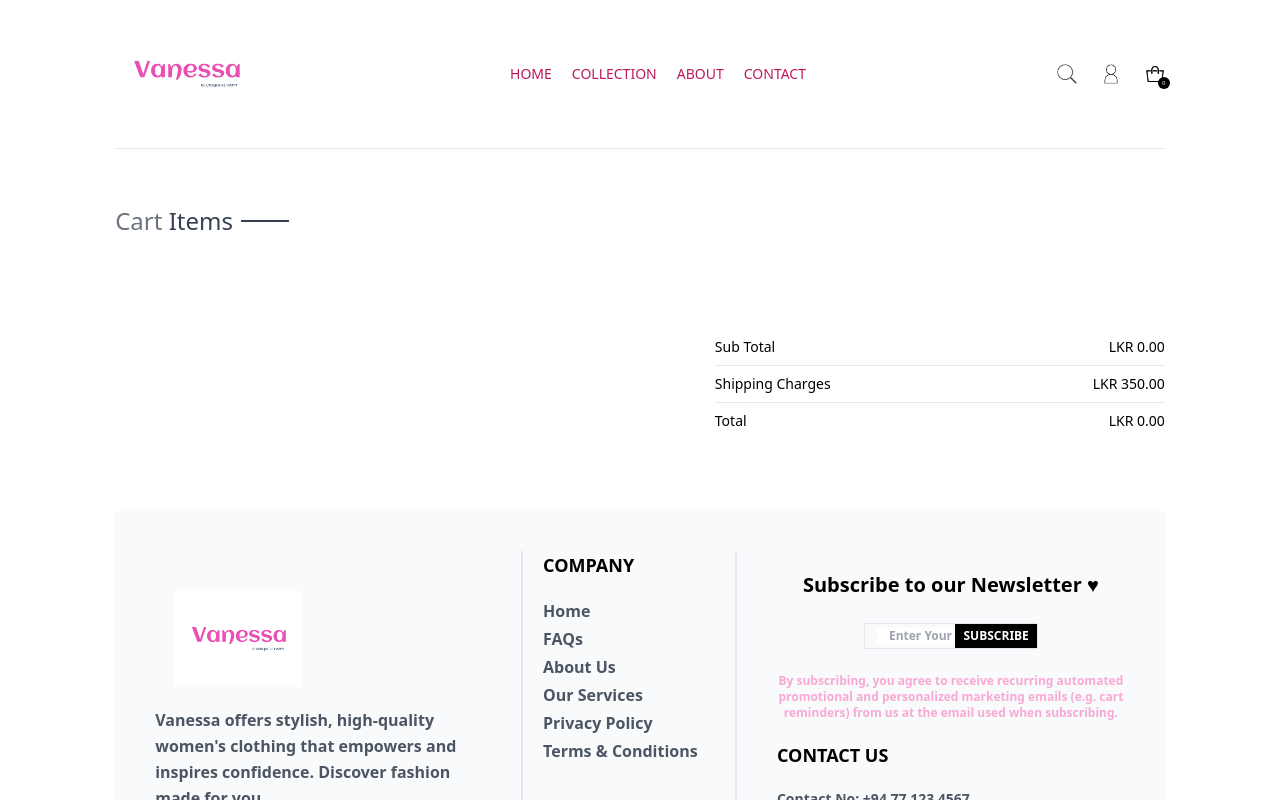
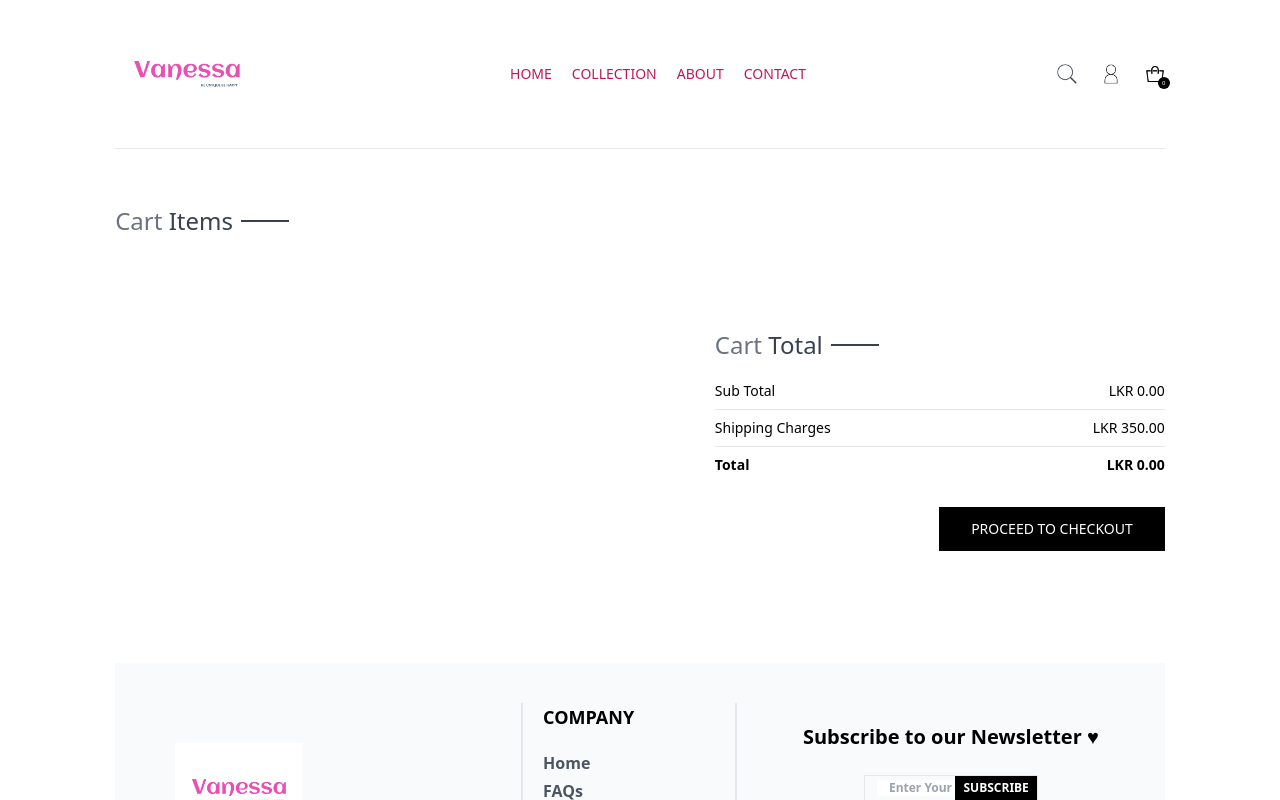
Before and after one commit to SiharaH/Vanessa, a React (Vite) app: page /cart in a window 1280 px wide. Shown: the top 800 px of the page. Built offline with nearby package versions, Linux system fonts and the light colour scheme.

Commit message:
Checkout Button

```diff
--- a/src/components/CartTotal.jsx
+++ b/src/components/CartTotal.jsx
@@ -1,11 +1,15 @@
 import React, { useContext } from 'react'
 import { ShopContext } from '../context/ShopContext'
+import Title from './Title';
 
 const CartTotal = () => {
 
     const {currency, deliveryFee, getCartAmount} = useContext(ShopContext);
   return (
     <div className='w-full'>
+        <div className='text-2xl'>
+            <Title text1={'Cart'} text2={'Total'} />
+        </div>
         <div className='flex flex-col gap-2 mt-2 text-sm'>
             <div className='flex justify-between'>
                 <p>Sub Total</p>
@@ -18,7 +22,7 @@ const CartTotal = () => {
                 <p>{currency}{deliveryFee}.00</p>
             </div>
             <hr />
-            <div className='flex justify-between'>
+            <div className='flex justify-between font-bold'>
                 <p>Total</p>
                 <p>{currency}{getCartAmount() === 0 ? 0 : getCartAmount() + deliveryFee}.00</p>
 
--- a/src/context/ShopContext.jsx
+++ b/src/context/ShopContext.jsx
@@ -1,6 +1,7 @@
 import { createContext, useState, useEffect } from "react";
 import { products } from "../assets/assets";
 import { toast } from "react-toastify";
+import { useNavigate } from "react-router-dom";
 
 
 export const ShopContext = createContext();
@@ -12,6 +13,7 @@ const ShopContextProvider = (props) => {
     const [search,setSearch] = useState('');
     const [showSearch, setshowSearch] = useState(true);
     const [cartItems, setCartItems] = useState({});
+    const navigate = useNavigate();
 
     const addToCart = async (itemId, size) => {
 
@@ -80,7 +82,7 @@ const ShopContextProvider = (props) => {
         search, setSearch, showSearch, setshowSearch,
         cartItems, setCartItems, addToCart,
         getCartCount, updateQuantity,
-        getCartAmount,
+        getCartAmount, navigate
 
     }
 
--- a/src/pages/Cart.jsx
+++ b/src/pages/Cart.jsx
@@ -6,7 +6,7 @@ import CartTotal from '../components/CartTotal';
 
 const Cart = () => {
 
-  const {products, cartItems, currency, updateQuantity } = useContext(ShopContext);
+  const {products, cartItems, currency, updateQuantity, navigate } = useContext(ShopContext);
   const [cartData, setcartData] = useState([]);
 
   useEffect(() => {
@@ -60,6 +60,9 @@ const Cart = () => {
       <div className='flex justify-end my-20'>
         <div className='w-full sm:w-[450px]'>
           <CartTotal/>
+          <div className='w-full text-end'>
+            <button onClick={()=> navigate('/placeOrder')} className='py-3 px-8 my-8 bg-black text-white hover:bg-pink-500 font-medium text-sm'>PROCEED TO CHECKOUT</button>
+          </div>
         </div>
       </div>
 
```
